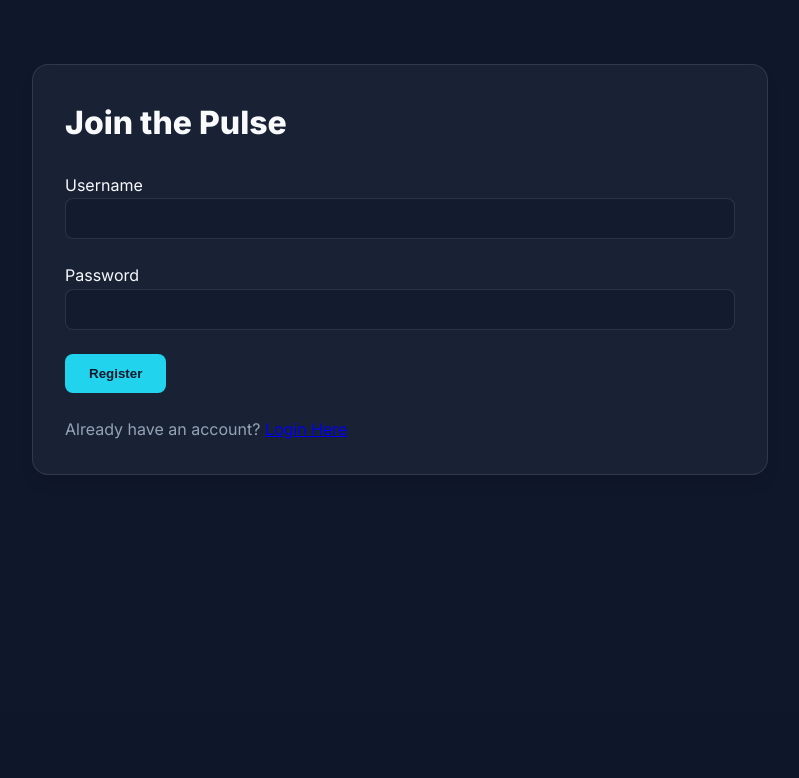
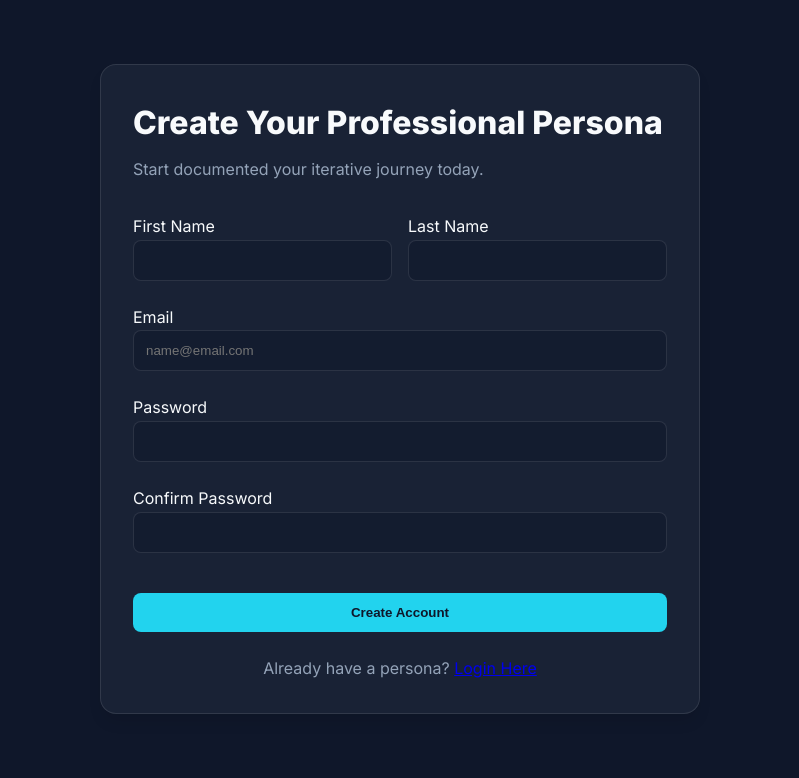
Before and after one commit to Nyadzani26/devPulse, a Flask app: page /register in a window 1280 px wide. Shown: the part 87-865 px from the top of the page, without its empty margins (240-1039 px from the left). Before the commit the page ends 562 px from the top, so only its background shows below. Run offline with Flask 3, Linux system fonts and the light colour scheme.

Commit message:
implement addional fields and profile page

```diff
--- a/app.py
+++ b/app.py
@@ -7,6 +7,7 @@ from flask import Flask, render_template, request, redirect, url_for, session, f
 from flask_sqlalchemy import SQLAlchemy
 from werkzeug.security import generate_password_hash, check_password_hash # Hashing Tools!
 from config import config_options
+from datetime import datetime
 
 app = Flask(__name__)
 
@@ -24,10 +25,15 @@ followers = db.Table('followers',
 # Our models
 class User(db.Model):
     id = db.Column(db.Integer, primary_key=True)
-    username = db.Column(db.String(80), unique=True)
-
-    # We never store "password", we store password_hash
+    email = db.Column(db.String(80), unique=True)
     password_hash = db.Column(db.String(128))
+    first_name = db.Column(db.String(50))
+    last_name = db.Column(db.String(50))
+    bio = db.Column(db.String(500))
+    primary_stack = db.Column(db.String(100))
+    github_username = db.Column(db.String(100))
+    website_url = db.Column(db.String(100))
+    date_joined = db.Column(db.DateTime, default=datetime.utcnow)
 
     # Relationship: Link back to pulses
     # backref='author' which means that each pulse will have a .author property
@@ -47,45 +53,58 @@ class Pulse(db.Model):
     content = db.Column(db.Text, nullable=False) # Like a tweet
     user_id = db.Column(db.Integer, db.ForeignKey('user.id'), nullable=False)
 
+@app.route('/')
+def home():
+    return render_template('login.html')
+
 @app.route('/register', methods=['GET', 'POST'])
 def register():
     if request.method == 'POST':
-        username = request.form.get('username')
+        email = request.form.get('email')
         password = request.form.get('password')
+        confirm_password = request.form.get('confirm_password')
+        first_name = request.form.get('first_name')
+        last_name = request.form.get('last_name')
 
-        # Check existing user
-        existing_user = User.query.filter_by(username=username).first()
-        if existing_user:
-            flash('Username already taken')
+        # Validation
+        if password != confirm_password:
+            flash('Passwords do not match!')
             return redirect(url_for('register'))
 
-        # If not exist, we will hash the password for the new user
+        existing_user = User.query.filter_by(email=email).first()
+        if existing_user:
+            flash('Email already registered!')
+            return redirect(url_for('register'))
+
         hashed_pw = generate_password_hash(password)
 
-        # Create the new user object
-        new_user = User(username=username, password_hash=hashed_pw)
+        new_user = User(
+            email=email,
+            password_hash=hashed_pw,
+            first_name=first_name,
+            last_name=last_name
+        )
 
-        # Save the user to the database
         db.session.add(new_user)
         db.session.commit()
 
-        flash('Registration successful! Please login')
+        flash('Account created! Tell us more about yourself in your profile.')
         return redirect(url_for('login'))
     return render_template('register.html')
 
 @app.route('/login', methods=['GET', 'POST'])
 def login():
     if request.method == 'POST':
-        username = request.form.get('username')
+        email = request.form.get('email')
         password = request.form.get('password')
 
-        user = User.query.filter_by(username=username).first()
+        user = User.query.filter_by(email=email).first()
         if user and check_password_hash(user.password_hash, password):
             session['user_id'] = user.id # Give the user a session ID
-            flash('Login successful')
+            flash(f'Welcome back, {user.first_name}!')
             return redirect(url_for('dashboard'))
         else:
-            flash('Invalid username or password! Please try again.')
+            flash('Invalid email or password! Please try again.')
             return redirect(url_for('login'))
 
     return render_template('login.html')
@@ -118,6 +137,28 @@ def logout():
     flash('Logged out successfully')
     return redirect(url_for('login'))
 
+@app.route('/edit_profile', methods=['GET', 'POST'])
+def edit_profile():
+    if 'user_id' not in session:
+        return redirect(url_for('login'))
+
+    user = User.query.get(session['user_id'])
+
+    if request.method == 'POST':
+        # Capturing form data
+        user.first_name = request.form.get('first_name')
+        user.last_name = request.form.get('last_name')
+        user.bio = request.form.get('bio')
+        user.primary_stack = request.form.get('primary_stack')
+        user.github_username = request.form.get('github_username')
+        user.website_url = request.form.get('website_url')
+
+        db.session.commit()
+
+        flash('Profile updated successfully')
+        return redirect(url_for('dashboard'))
+    return render_template('edit_profile.html', user=user)
+
 @app.route('/follow/<int:user_id>')
 def follow(user_id):
     if 'user_id' not in session:
@@ -137,7 +178,7 @@ def follow(user_id):
     if user_to_follow not in current_user.followed:
         current_user.followed.append(user_to_follow)
         db.session.commit()
-        flash(f'You are now following @{user_to_follow.username}!')
+        flash(f'You are now following {user_to_follow.first_name} {user_to_follow.last_name}!')
     else:
         flash('You are already following this user')
 
@@ -154,7 +195,7 @@ def unfollow(user_id):
     if user_to_unfollow and user_to_unfollow in current_user.followed:
         current_user.followed.remove(user_to_unfollow)
         db.session.commit()
-        flash(f'You stopped following @{user_to_unfollow.username}.')
+        flash(f'You stopped following {user_to_unfollow.first_name} {user_to_unfollow.last_name}.')
 
     return redirect(url_for('dashboard'))
 
--- /dev/null
+++ b/templates/edit_profile.html
@@ -0,0 +1 @@
+{ }
--- a/templates/register.html
+++ b/templates/register.html
@@ -1,22 +1,44 @@
 {% extends "base.html" %}
 
-{% block title %}Join DevPulse{% endblock %}
+{% block title %}Join DevPulse Pro{% endblock %}
 
 {% block content %}
-<div class="card">
-    <h1 style="margin-bottom: 1.5rem;">Join the Pulse</h1>
+<div class="card" style="max-width: 600px; margin: 2rem auto;">
+    <h1 style="margin-bottom: 0.5rem;">Create Your Professional Persona</h1>
+    <p style="color: var(--text-muted); margin-bottom: 2rem;">Start documented your iterative journey today.</p>
+
     <form method="POST">
+        <div style="display: flex; gap: 1rem;">
+            <div class="form-group" style="flex: 1;">
+                <label for="first_name">First Name</label>
+                <input type="text" name="first_name" id="first_name" required>
+            </div>
+            <div class="form-group" style="flex: 1;">
+                <label for="last_name">Last Name</label>
+                <input type="text" name="last_name" id="last_name" required>
+            </div>
+        </div>
+
         <div class="form-group">
-            <label for="username">Username</label>
-            <input type="text" name="username" id="username" required>
+            <label for="email">Email</label>
+            <input type="email" name="email" id="email" placeholder="name@email.com" required>
         </div>
+
         <div class="form-group">
             <label for="password">Password</label>
             <input type="password" name="password" id="password" required>
         </div>
-        <button type="submit">Register</button>
+
+        <div class="form-group">
+            <label for="confirm_password">Confirm Password</label>
+            <input type="password" name="confirm_password" id="confirm_password" required>
+        </div>
+
+        <button type="submit" style="width: 100%; margin-top: 1rem;">Create Account</button>
     </form>
 
-    <p style="margin-top: 1.5rem; color: var(--text-muted)">Already have an account? <a href="{{ url_for('login') }}">Login Here</a> </p>
+    <p style="margin-top: 1.5rem; text-align: center; color: var(--text-muted)">
+        Already have a persona? <a href="{{ url_for('login') }}">Login Here</a>
+    </p>
 </div>
 {% endblock %}
```
Also changed, not shown: templates/dashboard.html (+43 -14 lines), templates/login.html (+4 -3 lines).
